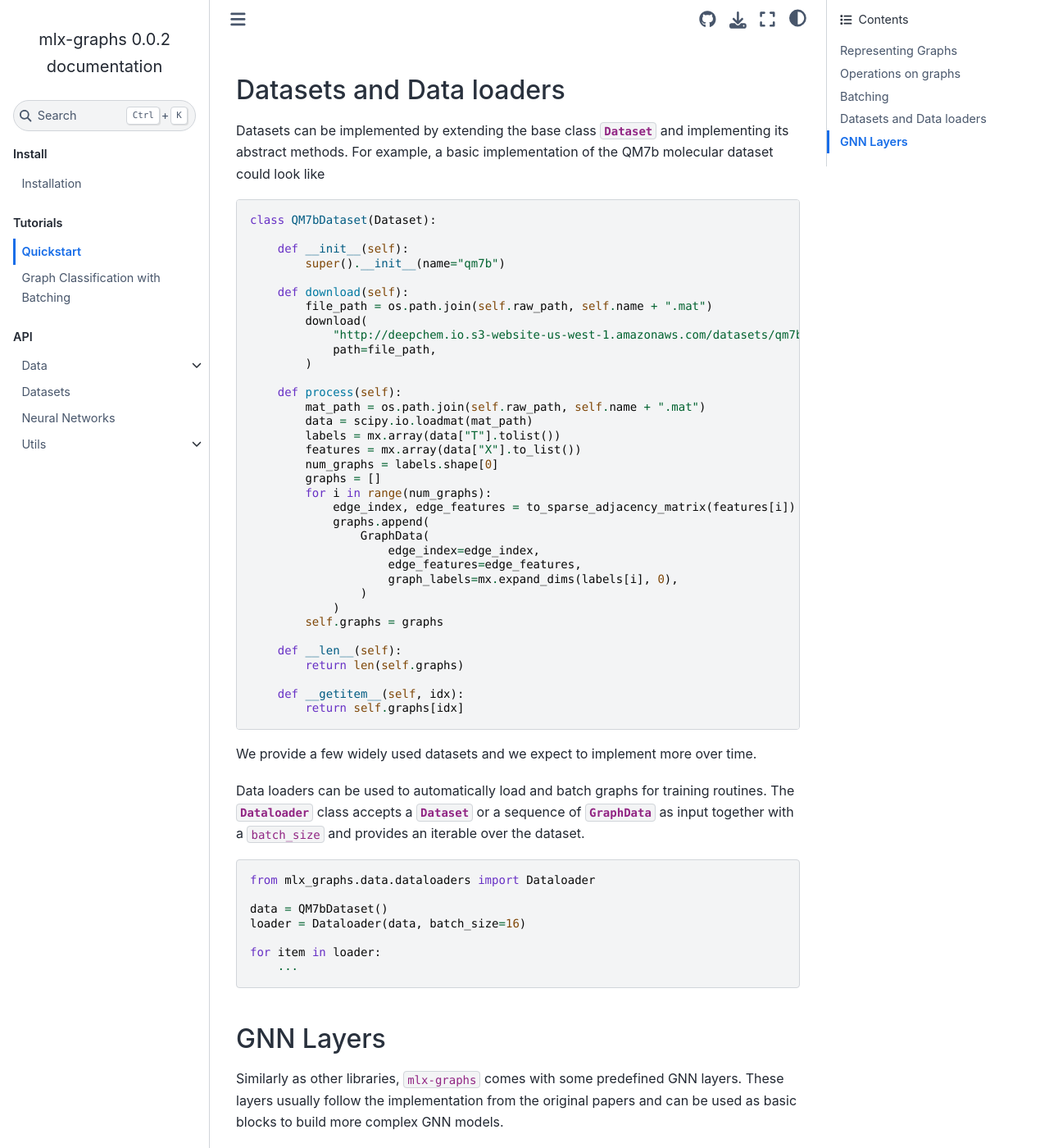
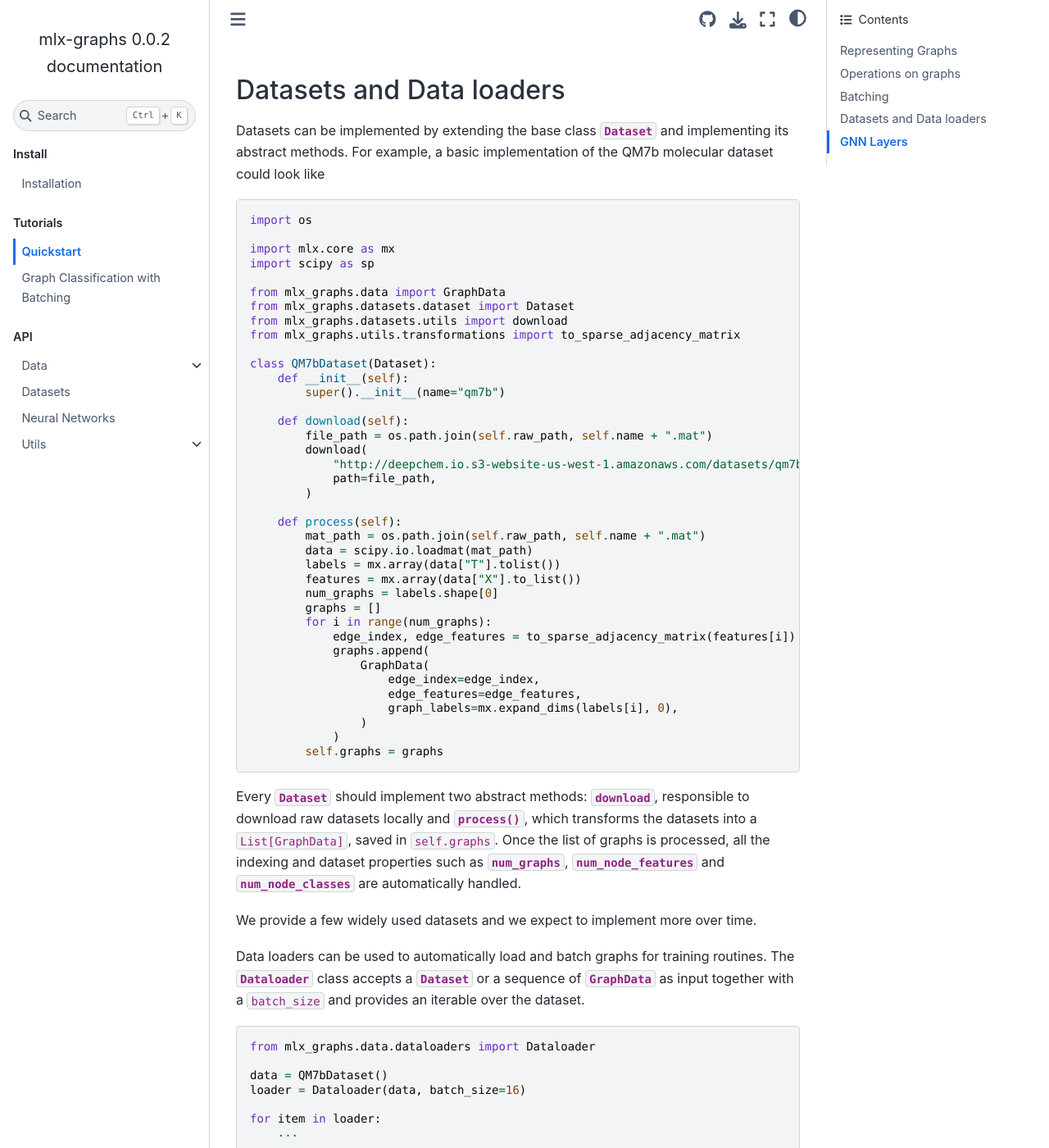
Before and after one commit to mlx-graphs/mlx-graphs, a Sphinx documentation site: the page built from docs/source/tutorials/quickstart.rst, in a window 1280 px wide and 1400 px high, scrolled down 3767 px. Shown: the whole window at 82% size. Built offline with Sphinx 7.4.7 and the Sphinx Book theme 1.1.4, drawn with Linux system fonts in a browser that asks for light colours; some of the changed text lies outside the part shown.

Commit message:
update docs for dataset

```diff
--- a/docs/source/tutorials/quickstart.rst
+++ b/docs/source/tutorials/quickstart.rst
@@ -101,7 +101,7 @@ processing several graphs together instead of individually. This approach can dr
 through parallelization on the Mac's GPU.
 
 The :class:`~mlx_graphs.data.batch.GraphDataBatch` class handles all batch operations, enabling the creation of a batch from a list of
-:class:`~mlx_graphs.data.batch.GraphData` objects. We provide the :meth:`mlx_graphs.data.batch.batch` function as an interface to create a :class:`~mlx_graphs.data.batch.GraphDataBatch` out of a sequence of :class:`~mlx_graphs.data.batch.GraphData` objects.
+:class:`~mlx_graphs.data.data.GraphData` objects. We provide the :meth:`mlx_graphs.data.batch.batch` function as an interface to create a :class:`~mlx_graphs.data.batch.GraphDataBatch` out of a sequence of :class:`~mlx_graphs.data.data.GraphData` objects.
 
 .. hint::
 
@@ -165,8 +165,17 @@ Datasets can be implemented by extending the base class :class:`~mlx_graphs.data
 
 .. code-block:: python
 
+    import os
+
+    import mlx.core as mx
+    import scipy as sp
+
+    from mlx_graphs.data import GraphData
+    from mlx_graphs.datasets.dataset import Dataset
+    from mlx_graphs.datasets.utils import download
+    from mlx_graphs.utils.transformations import to_sparse_adjacency_matrix
+
     class QM7bDataset(Dataset):
-
         def __init__(self):
             super().__init__(name="qm7b")
 
@@ -195,11 +204,10 @@ Datasets can be implemented by extending the base class :class:`~mlx_graphs.data
                 )
             self.graphs = graphs
 
-        def __len__(self):
-            return len(self.graphs)
-
-        def __getitem__(self, idx):
-            return self.graphs[idx]
+Every :class:`~mlx_graphs.datasets.Dataset` should implement two abstract methods: :attr:`~.mlx_graphs.datasets.Dataset.download`, responsible to download raw datasets locally
+and :attr:`~.mlx_graphs.datasets.Dataset.process()`, which transforms the datasets into a ``List[GraphData]``, saved in ``self.graphs``.
+Once the list of graphs is processed, all the indexing and dataset properties such as :attr:`~.mlx_graphs.datasets.Dataset.num_graphs`,
+:attr:`~.mlx_graphs.datasets.Dataset.num_node_features` and :attr:`~.mlx_graphs.datasets.Dataset.num_node_classes` are automatically handled.
 
 
 We provide a few widely used datasets and we expect to implement more over time.
```
Also changed, not shown: other parts of docs/source/tutorials/quickstart.rst (+2 -2 lines), 1 other file.
